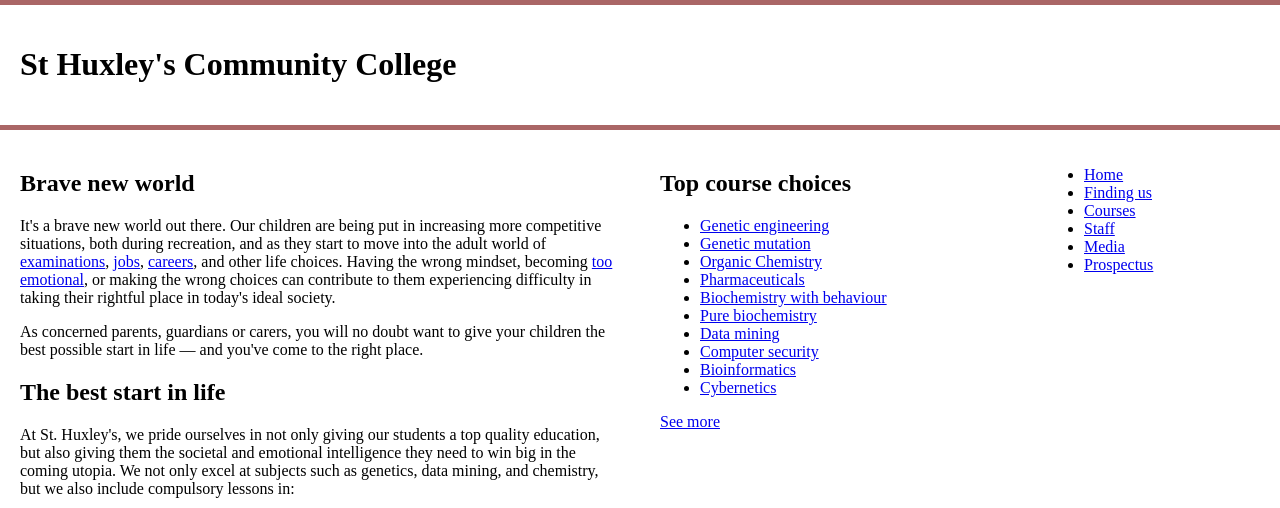
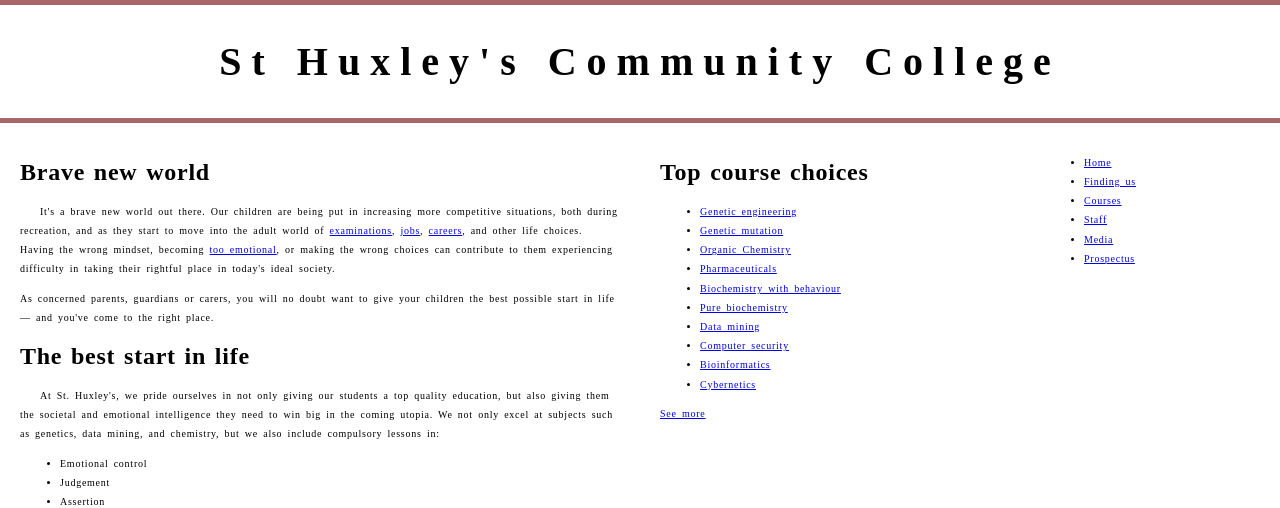
Before and after one commit to OmairAhmad0/omairahmad.INFT-1206.assignment3.github.io, a plain HTML site: page Part 3/index.html in a window 1280 px wide. Shown: the top 508 px of the page. Drawn offline with Linux system fonts and the light colour scheme; a web font is replaced by a local one.

Commit message:
Part 3 - Text Styling

```diff
--- a/Part 3/style.css
+++ b/Part 3/style.css
@@ -60,12 +60,24 @@ footer {
 
 h1 {
   font-family: "Cinzel";
+  font-size: 2.5rem;
+  text-align: center;
+  letter-spacing: 10px;
 }
 
 h2 {
   font-family: "Cinzel";
+  font-size: 1.5rem;
 }
 
 body {
   font-family: "Merriweather";
+  font-size: 10px;
+  line-height: 1.2rem;
+  letter-spacing: 0.75px;
+  word-spacing: 2px;
 }
+
+h2 + p {
+  text-indent: 20px;
+}
```
